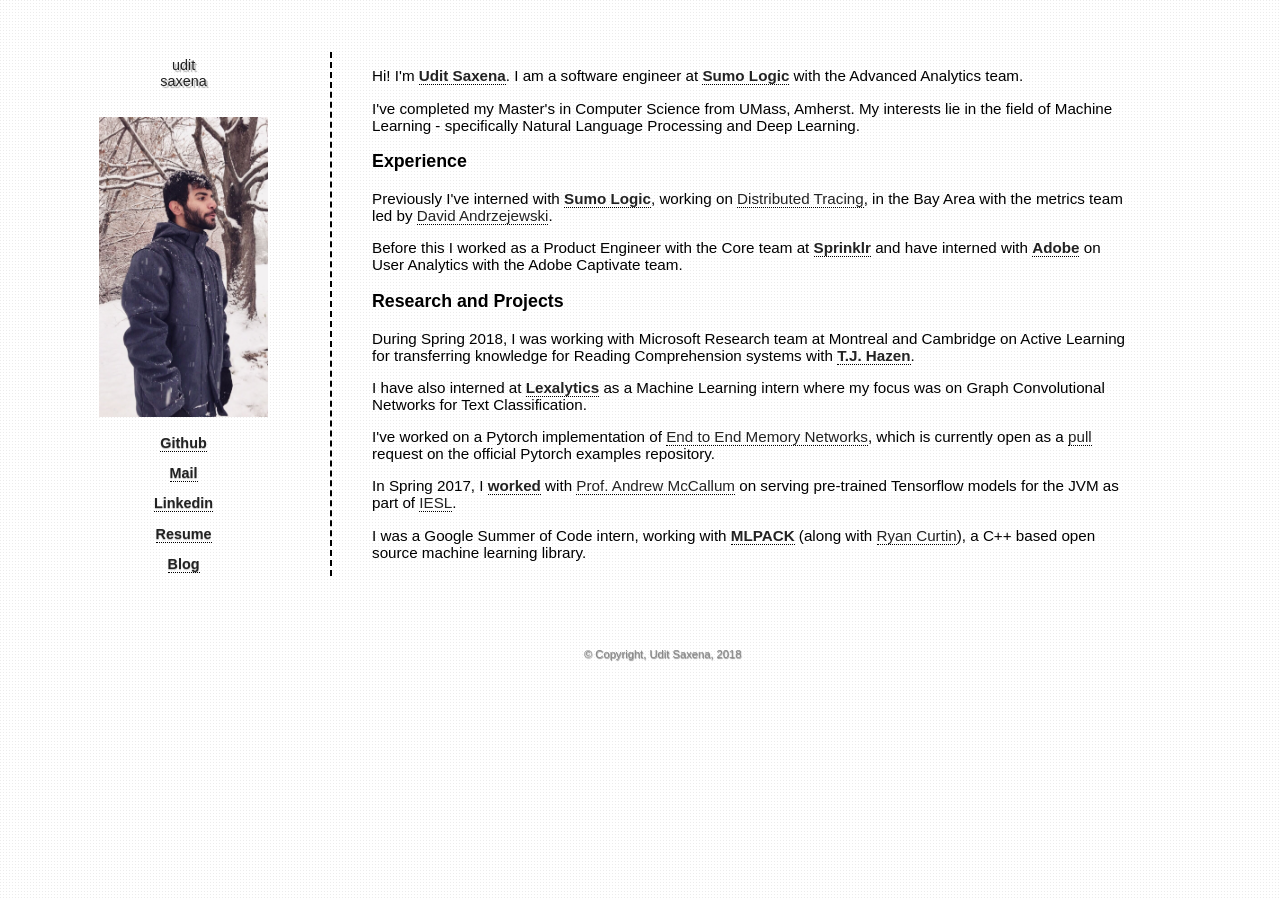
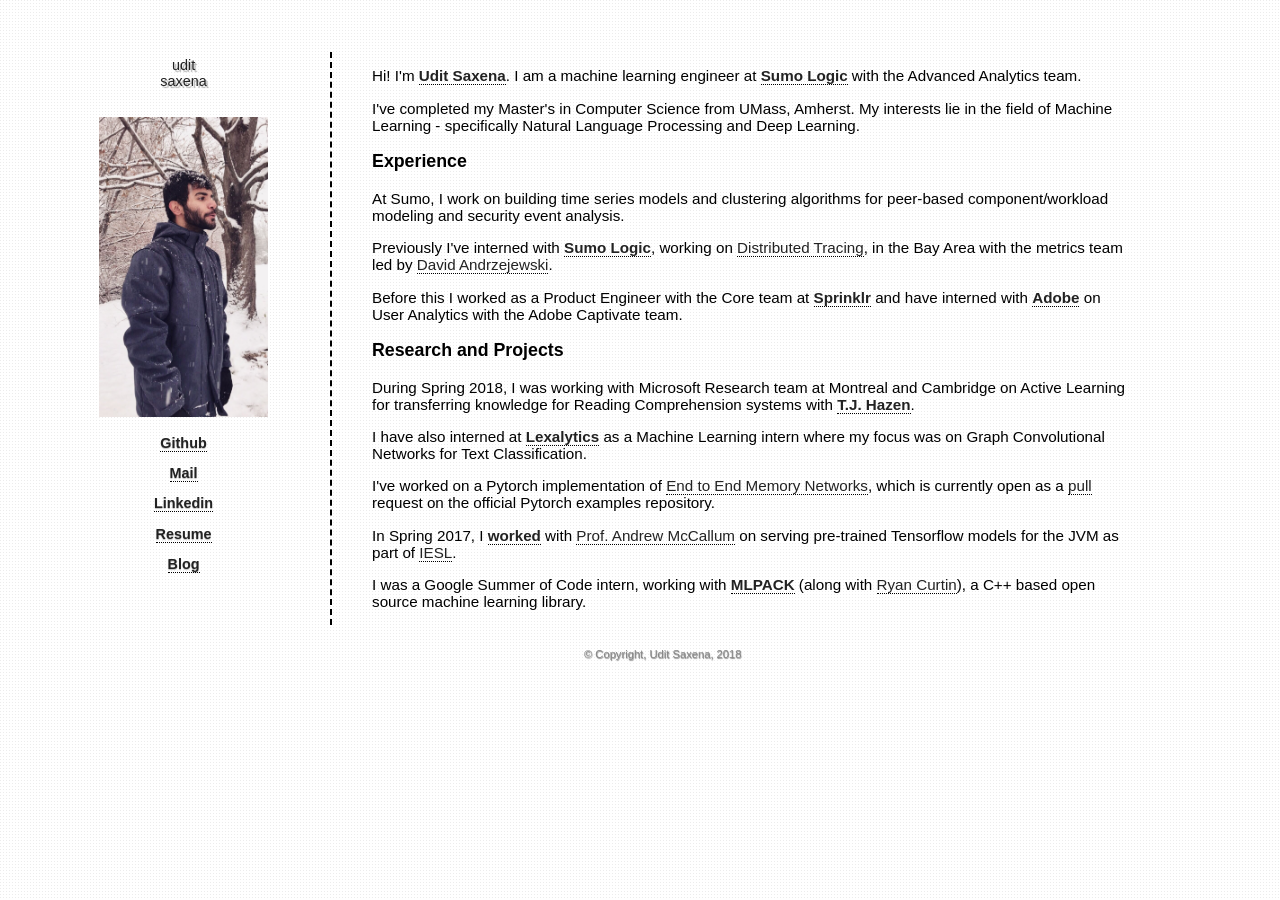
Before and after one commit to uditsaxena/uditsaxena-old.github.com, a Jekyll site: the page index.html, which Jekyll copies as it is, in a window 1280 px wide. Built offline with Jekyll 4.4.1, drawn with Linux system fonts in a browser that asks for light colours.

```diff
--- a/index.html
+++ b/index.html
@@ -14,13 +14,14 @@
 			 <p><a href="https://github.com/uditsaxena"><strong>Github</strong></a></p>
 			 <p><a href="mailto:udit.umass@gmail.com?subject=Hi!"><strong>Mail</strong></a></p>
 			 <p><a href="https://www.linkedin.com/in/udit-saxena-29862918"><strong>Linkedin</strong></a></p>
-			 <p><a href="https://drive.google.com/file/d/10JMQxXW-JTRjItIZbHHjIdS1gmJJbc6C/view?usp=sharing"><strong>Resume</strong></a></p>
+			 <p><a href="https://drive.google.com/file/d/1KQWKPIm2v5mP6O1c78XCoEpZ3SMDyXQL/view?usp=sharing"><strong>Resume</strong></a></p>
 			 <p><a href="https://medium.com/@saxenaudit"><strong>Blog</strong></a></p>
 			 </div>
 		 </div>
-		 <section id="center"><p>Hi! I'm <a href="#"><strong>Udit Saxena</strong></a>. I am a software engineer at <a href="https://www.sumologic.com/"><strong>Sumo Logic</strong></a> with the Advanced Analytics team.</p>
+		 <section id="center"><p>Hi! I'm <a href="#"><strong>Udit Saxena</strong></a>. I am a machine learning engineer at <a href="https://www.sumologic.com/"><strong>Sumo Logic</strong></a> with the Advanced Analytics team.</p>
 		 	<p>I've completed my Master's in Computer Science from UMass, Amherst. My interests lie in the field of Machine Learning - specifically Natural Language Processing and Deep Learning.</p>
 		 	<h3>Experience</h3>
+		 	<p>At Sumo, I work on building time series models and clustering algorithms for peer-based component/workload modeling and security event analysis. </p>
 			<p>Previously I've interned with <a href="https://www.sumologic.com/"><strong>Sumo Logic</strong></a>, working on <a href="http://opentracing.io/documentation/">Distributed Tracing</a>, in the Bay Area with the metrics team led by <a href="http://www.david-andrzejewski.com/">David Andrzejewski</a>.</p>
 			<p>Before this I worked as a Product Engineer with the Core team at <a href="http://www.sprinklr.com"><strong>Sprinklr</strong></a> and have interned with <a href="http://www.adobe.com/in/"><strong>Adobe</strong></a> on User Analytics with the Adobe Captivate team.</p>
 			<h3>Research and Projects</h3>
```
